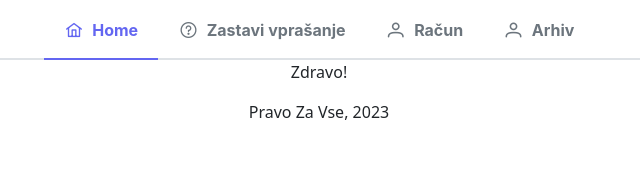
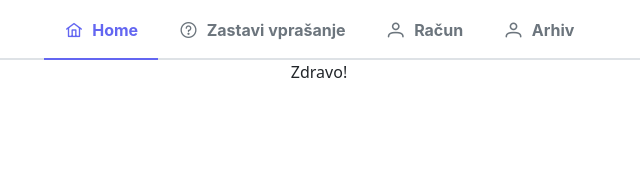
Before and after one commit to teol007/Praktikum2, a React (Create React App) app in the folder Frontend/pravozavsereact/: page / in a window 1280 px wide. Shown: the top 190 px of the page, without its empty margins (321-961 px from the left). Built offline with nearby package versions, Linux system fonts and the light colour scheme; no server answers.

Commit message:
dodani TO DO zapiski

```diff
--- a/Frontend/pravozavsereact/src/App.tsx
+++ b/Frontend/pravozavsereact/src/App.tsx
@@ -7,7 +7,6 @@ import { Routes, Route, Navigate } from 'react-router';
 import Greetings from './Components/Greetings/Greetings';
 import AddQuestion from './Components/Questions/AddQuestion/AddQuestion';
 import Navbar from './Components/Navbar/Navbar';
-import Footer from './Components/Footer/Footer';
 import Tests from './Components/Test/Tests/Tests';
 import HumanRights from './Components/HumanRights/HumanRights';
 import AboutUs from './Components/AboutUs/AboutUs';
@@ -60,7 +59,6 @@ function App() {
           <Route path='/*'
               element={<PageNotFound />}/>
       </Routes>
-      <Footer />
     </div>
   );
 }
```
Also changed, not shown: 1 other file (tests, documents, lock files or other folders).
